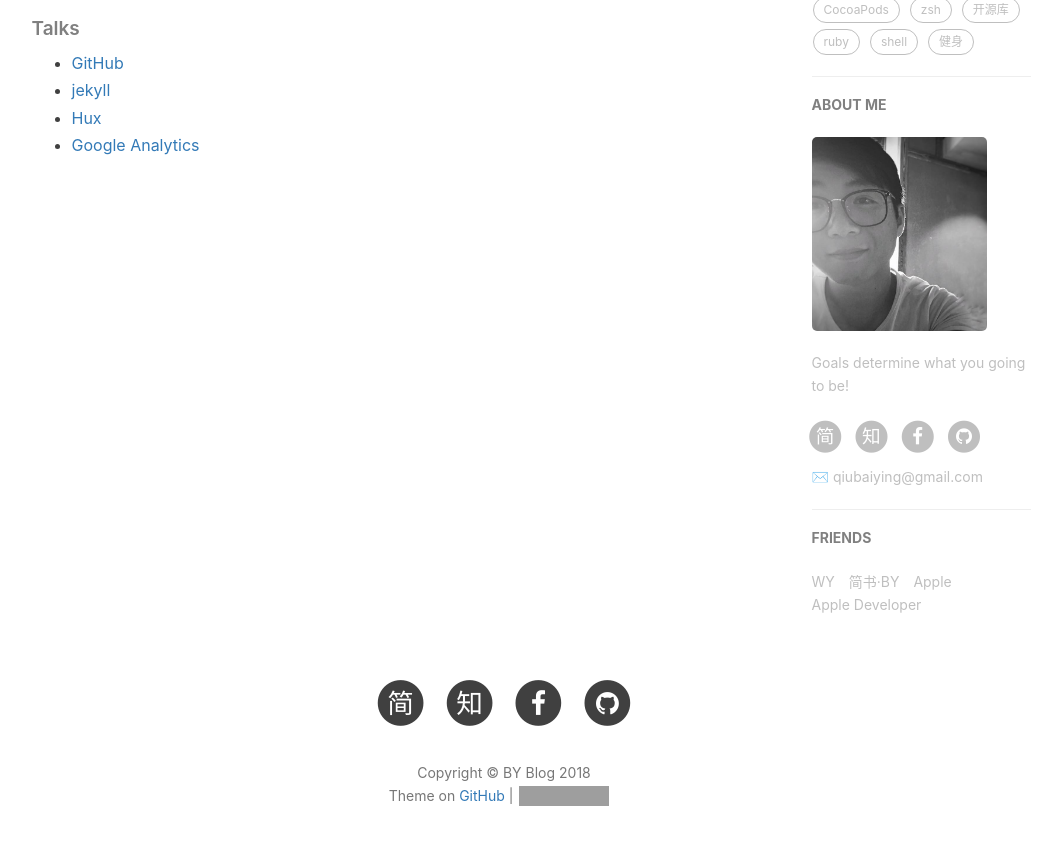
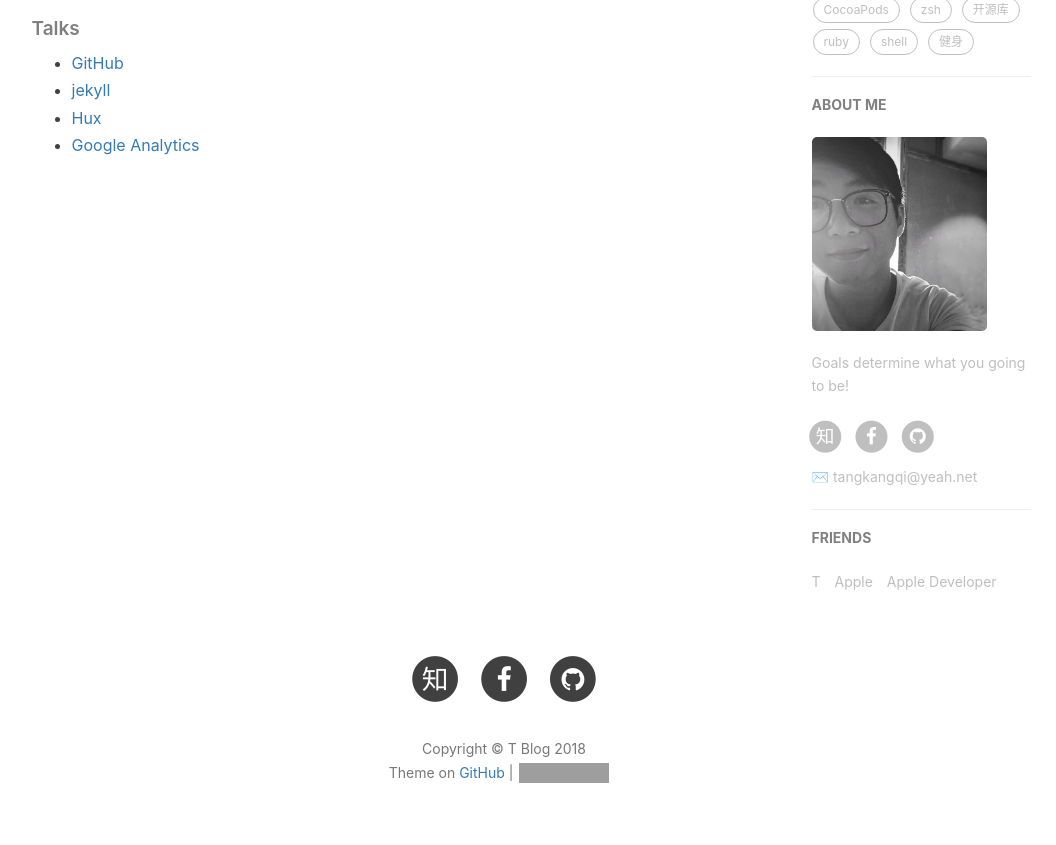
Before and after one commit to Tanglovecat/Tanglovecat.github.io, a Jekyll site: the page built from about.html, in a window 1280 px wide and 900 px high, scrolled down 713 px. Shown: the top 845 px of the window, without its empty margins (136-1192 px from the left). Built offline with Jekyll 4.4.1, drawn with Linux system fonts in a browser that asks for light colours; nearby versions of some CDN libraries; comment, search, counter and statistics services are not loaded; grey boxes are pictures that could not be loaded.

Commit message:
change name 1

```diff
--- a/_config.yml
+++ b/_config.yml
@@ -1,13 +1,13 @@
 # Site settings
-title: BY Blog
-SEOTitle: 柏荧的博客 | BY Blog
+title: T Blog
+SEOTitle: darcy_tang 的博客 | T Blog
 header-img: img/post-bg-desk.jpg
-email: qiubaiying@gmail.com
+email: tangkangqi@yeah.net
 description: "Every failure is leading towards success."
-keyword: "BY, BY Blog, 柏荧的博客, qiubaiying, 邱柏荧, iOS, Apple, iPhone"
-url: "http://qiubaiying.github.io"          # your host, for absolute URL
+keyword: "T, T Blog, darcy_tang的博客, darcy_tang, AI, data mining"
+url: "http://tanglovecat.github.io"          # your host, for absolute URL
 baseurl: ""      # for example, '/blog' if your blog hosted on 'host/blog'
-github_repo: "https://github.com/qiubaiying/qiubaiying.github.io.git" # you code repository
+github_repo: "https://github.com/tanglovecat/tanglovecat.github.io.git" # you code repository
 
 # Sidebar settings
 sidebar: true                           # whether or not using Sidebar.
@@ -18,12 +18,11 @@ sidebar-avatar: /img/about-BY-gentle.jpg      # use absolute URL, seeing it's us
 
 # SNS settings
 RSS: false
-# weibo_username:     qiubaiying
-zhihu_username:     qiubaiying
-github_username:    qiubaiying
-facebook_username:  baiying.qiu.7
-jianshu_username:   e71990ada2fd
-#twitter_username:   qiubaiying
+# weibo_username:
+zhihu_username:     darcy_tang
+github_username:    darcy_tang
+facebook_username:  tangkangqi
+#twitter_username:
 
 
 
@@ -57,16 +56,16 @@ kramdown:
 
 # 评论系统
 # Disqus（https://disqus.com/）
-# disqus_username: qiubaiying
+# disqus_username: darcy_tang
 
 # Gitalk
 gitalk:
   enable: true    #是否开启Gitalk评论
   clientID: f2c84e7629bb1446c1a4                            #生成的clientID
   clientSecret: ca6d6139d1e1b8c43f8b2e19492ddcac8b322d0d    #生成的clientSecret
-  repo: qiubaiying.github.io    #仓库名称
-  owner: qiubaiying    #github用户名
-  admin: qiubaiying
+  repo: tanglovecat.github.io    #仓库名称
+  owner: tanglovecat    #github用户名
+  admin: tanglovecat
   distractionFreeMode: true #是否启用类似FB的阴影遮罩
 
 
@@ -78,7 +77,7 @@ ba_track_id: b50bf2b12b5338a1845e33832976fd68
 
 # Google Analytics
 ga_track_id: 'UA-90855596-1'            # Format: UA-xxxxxx-xx
-ga_domain: qiubaiying.top               # 默认的是 auto, 这里我是自定义了的域名，你如果没有自己的域名，需要改成auto
+ga_domain: auto              # 默认的是 auto, 这里我是自定义了的域名，你如果没有自己的域名，需要改成auto
 
 
 
@@ -99,11 +98,8 @@ service-worker: true
 # Friends
 friends: [
     {
-        title: "WY",
+        title: "T",
         href: "http://zhengwuyang.com"
-    },{
-        title: "简书·BY",
-        href: "http://www.jianshu.com/u/e71990ada2fd"
     },{
         title: "Apple",
         href: "https://apple.com"
```
Also changed, not shown: 2 other files.
